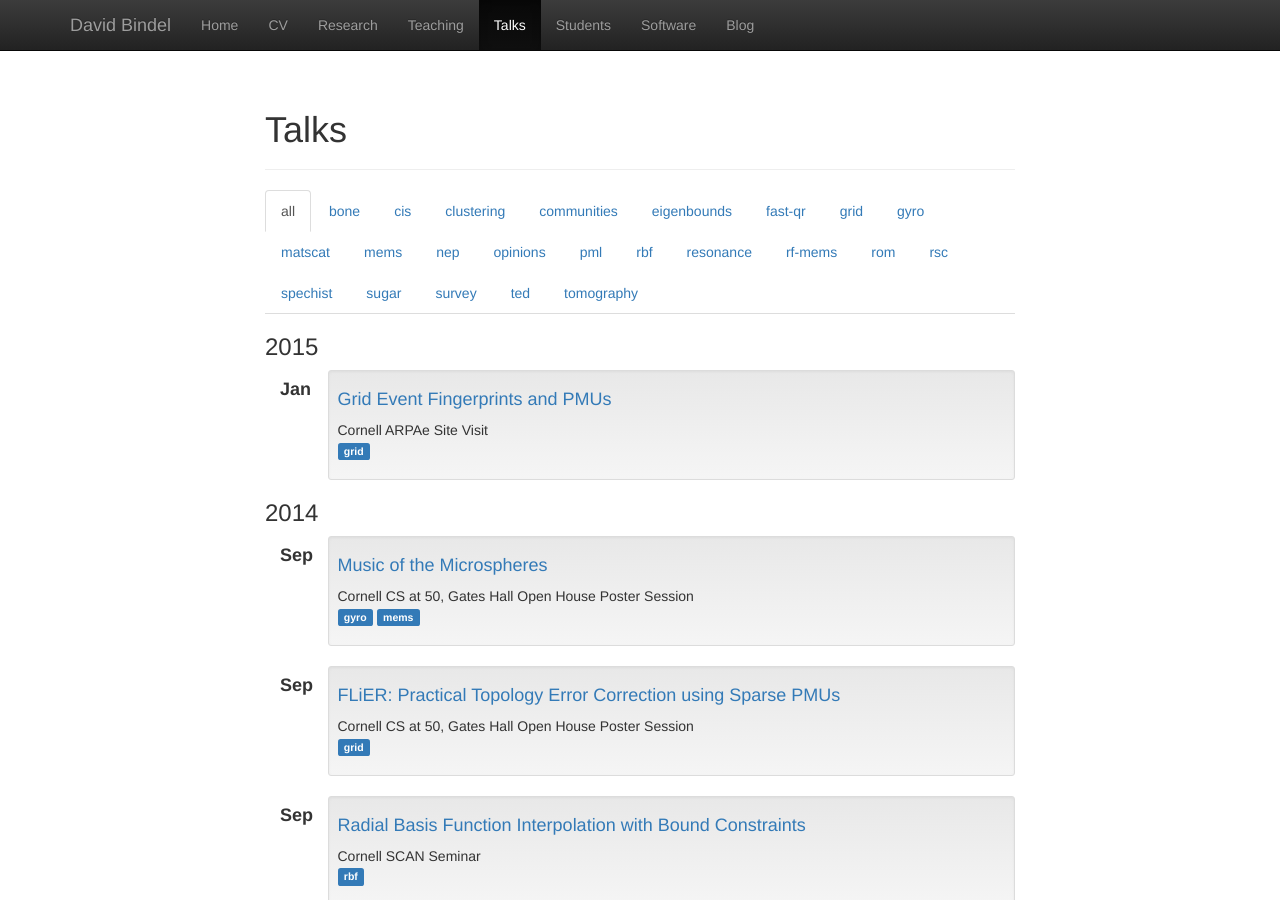
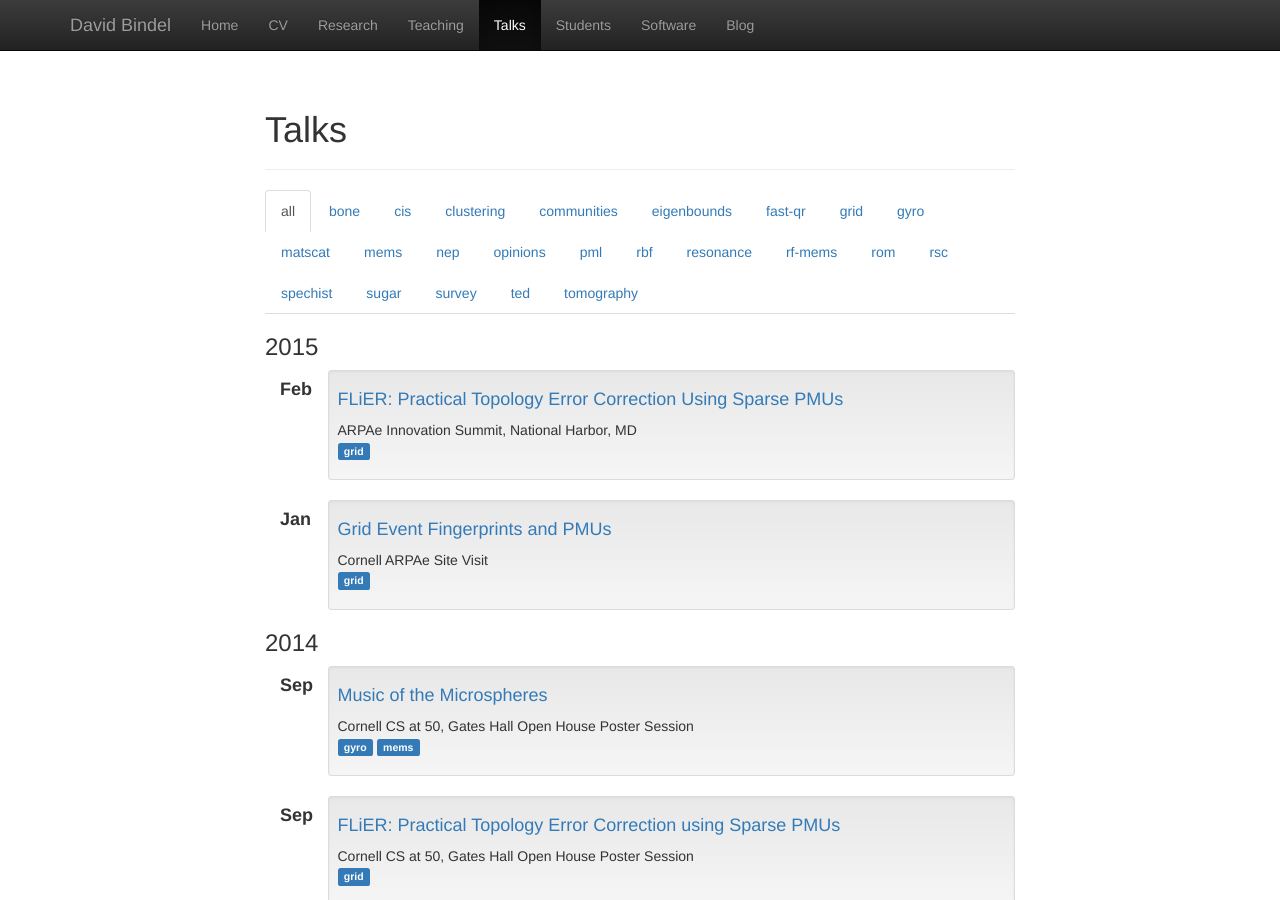
Before and after one commit to dbindel/cornell_web, a Jekyll site: the page built from talks.html, in a window 1280 px wide and 900 px high. Built offline with Jekyll 4.4.1, drawn with Linux system fonts in a browser that asks for light colours; nearby versions of some CDN libraries.

Commit message:
Added ARPAe poster to presentations.

```diff
--- a/_data/present.yml
+++ b/_data/present.yml
@@ -877,3 +877,9 @@
   title: Grid Event Fingerprints and PMUs
   where: Cornell ARPAe Site Visit
   tags: [grid]
+-
+  date: 2015-02
+  file: arpae/poster-flier.pdf
+  title: "FLiER: Practical Topology Error Correction Using Sparse PMUs"
+  where: ARPAe Innovation Summit, National Harbor, MD
+  tags: [grid]
```
